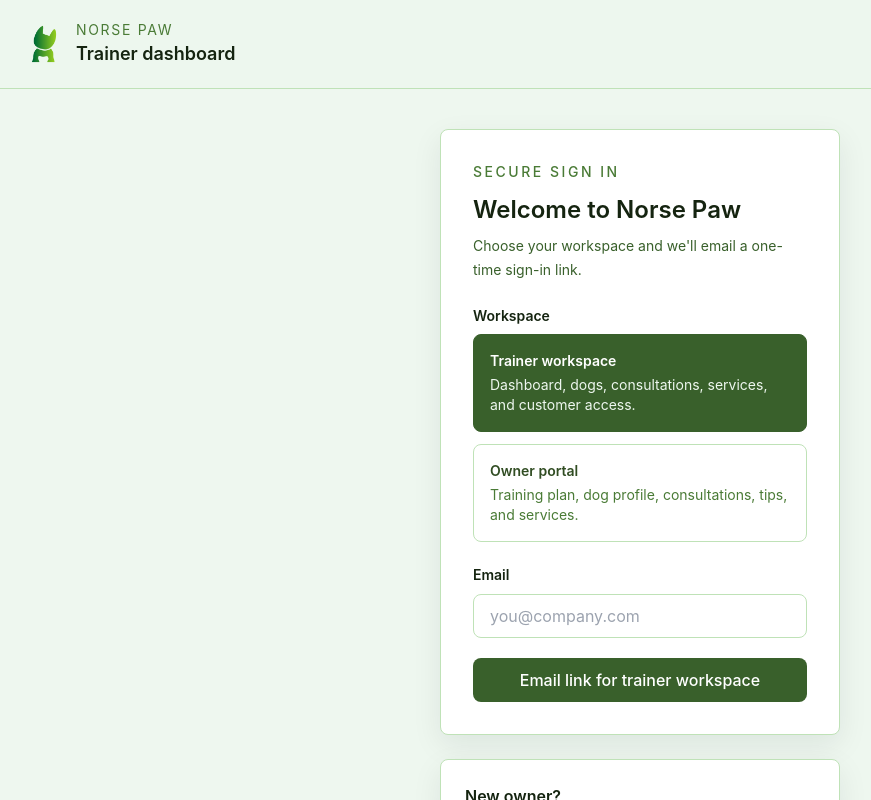
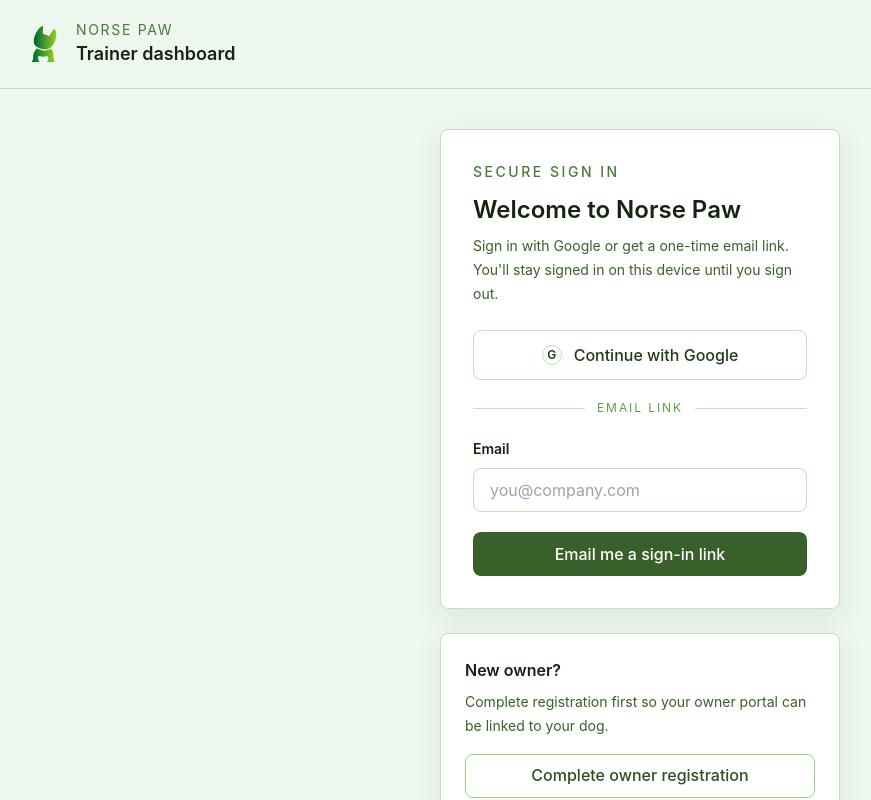
Before and after one commit to arctic-byte-as/doglog, a Next.js app: page /login in a window 1280 px wide. Shown: the top 800 px of the page, without its empty margins (0-871 px from the left). Built offline with nearby package versions, Linux system fonts and the light colour scheme.

Commit message:
Simplify Supabase login flow

```diff
--- a/app/auth/callback/route.ts
+++ b/app/auth/callback/route.ts
@@ -1,14 +1,29 @@
 import { NextResponse } from 'next/server';
 import { createClient } from '@/lib/supabase/server';
+
+const allowedRedirects = new Set(['/auth/resolve', '/dashboard', '/customer', '/register/owner', '/login']);
+
+function safeRedirectPath(value: string | null) {
+  if (!value) return '/auth/resolve';
+  if (!value.startsWith('/')) return '/auth/resolve';
+
+  const path = value.split('?')[0];
+  return allowedRedirects.has(path) ? value : '/auth/resolve';
+}
 
 export async function GET(request: Request) {
   const requestUrl = new URL(request.url);
   const code = requestUrl.searchParams.get('code');
-  const next = requestUrl.searchParams.get('next') || '/dashboard';
+  const next = safeRedirectPath(requestUrl.searchParams.get('next'));
 
   if (code) {
     const supabase = createClient();
-    await supabase.auth.exchangeCodeForSession(code);
+    const { error } = await supabase.auth.exchangeCodeForSession(code);
+    if (error) {
+      return NextResponse.redirect(new URL('/login?error=auth-callback', requestUrl.origin));
+    }
+  } else {
+    return NextResponse.redirect(new URL('/login?error=missing-code', requestUrl.origin));
   }
 
   return NextResponse.redirect(new URL(next, requestUrl.origin));
--- /dev/null
+++ b/app/auth/resolve/route.ts
@@ -0,0 +1,21 @@
+import { NextResponse } from 'next/server';
+import { getCurrentUser } from '@/lib/auth';
+
+export async function GET(request: Request) {
+  const requestUrl = new URL(request.url);
+  const user = await getCurrentUser();
+
+  if (!user) {
+    return NextResponse.redirect(new URL('/login', requestUrl.origin));
+  }
+
+  if (user.modes.includes('ADMIN')) {
+    return NextResponse.redirect(new URL('/dashboard', requestUrl.origin));
+  }
+
+  if (user.modes.includes('CUSTOMER')) {
+    return NextResponse.redirect(new URL('/customer', requestUrl.origin));
+  }
+
+  return NextResponse.redirect(new URL(`/login?error=account-not-linked&email=${encodeURIComponent(user.email)}`, requestUrl.origin));
+}
--- a/app/login/page.tsx
+++ b/app/login/page.tsx
@@ -1,32 +1,35 @@
 "use client";
 
-import { useState } from 'react';
+import { useEffect, useState } from 'react';
 import Link from 'next/link';
 import Logo from '@/components/Logo';
 import { createClient } from '@/lib/supabase/client';
 
-type LoginMode = 'trainer' | 'owner';
+const authRedirectPath = '/auth/callback?next=/auth/resolve';
 
-const loginModes: Record<LoginMode, { label: string; description: string; destination: string }> = {
-  trainer: {
-    label: 'Trainer workspace',
-    description: 'Dashboard, dogs, consultations, services, and customer access.',
-    destination: '/dashboard',
-  },
-  owner: {
-    label: 'Owner portal',
-    description: 'Training plan, dog profile, consultations, tips, and services.',
-    destination: '/customer',
-  },
-};
+function authRedirectUrl() {
+  return `${window.location.origin}${authRedirectPath}`;
+}
 
 export default function LoginPage() {
   const [email, setEmail] = useState('');
-  const [mode, setMode] = useState<LoginMode>('trainer');
   const [loading, setLoading] = useState(false);
+  const [googleLoading, setGoogleLoading] = useState(false);
   const [sent, setSent] = useState(false);
   const [error, setError] = useState('');
-  const selectedMode = loginModes[mode];
+
+  useEffect(() => {
+    const params = new URLSearchParams(window.location.search);
+    const errorCode = params.get('error');
+    if (!errorCode) return;
+
+    if (errorCode === 'account-not-linked') {
+      setError('This email is signed in, but it is not linked to a Doglog account yet. New owners should complete registration first.');
+      return;
+    }
+
+    setError('Sign-in could not be completed. Please try again.');
+  }, []);
 
   async function handleSubmit(e: React.FormEvent) {
     e.preventDefault();
@@ -36,7 +39,7 @@
     const { error: signInError } = await supabase.auth.signInWithOtp({
       email,
       options: {
-        emailRedirectTo: `${window.location.origin}/auth/callback?next=${encodeURIComponent(selectedMode.destination)}`,
+        emailRedirectTo: authRedirectUrl(),
       },
     });
     setLoading(false);
@@ -47,6 +50,24 @@
     }
 
     setSent(true);
+  }
+
+  async function handleGoogleSignIn() {
+    setGoogleLoading(true);
+    setError('');
+
+    const supabase = createClient();
+    const { error: signInError } = await supabase.auth.signInWithOAuth({
+      provider: 'google',
+      options: {
+        redirectTo: authRedirectUrl(),
+      },
+    });
+
+    if (signInError) {
+      setGoogleLoading(false);
+      setError(signInError.message || 'Could not start Google sign-in. Check the Supabase Auth provider settings.');
+    }
   }
 
   return (
@@ -62,15 +83,14 @@
             <p className="text-sm font-medium uppercase tracking-[0.18em] text-brand-600">Secure sign in</p>
             <h1 className="mt-3 text-2xl font-semibold text-brand-950">Welcome to Norse Paw</h1>
             <p className="mt-2 text-sm leading-6 text-brand-700">
-              Choose your workspace and we&apos;ll email a one-time sign-in link.
+              Sign in with Google or get a one-time email link. You&apos;ll stay signed in on this device until you sign out.
             </p>
 
             {sent ? (
               <div className="mt-6 rounded-xl border border-brand-200 bg-brand-50 p-5 text-sm text-brand-800">
                 <p className="font-semibold text-brand-950">Check {email} for your sign-in link.</p>
                 <p className="mt-2 leading-6">
-                  It will open the {selectedMode.label.toLowerCase()} on this site. If it lands on an error page, the callback URL for this
-                  environment needs to be added in the auth settings.
+                  The link will open Doglog and take you to the right workspace for your account.
                 </p>
                 <button
                   type="button"
@@ -85,30 +105,21 @@
               </div>
             ) : (
               <form onSubmit={handleSubmit} className="mt-6 space-y-5">
-                <fieldset>
-                  <legend className="text-sm font-semibold text-brand-950">Workspace</legend>
-                  <div className="mt-2 grid gap-3">
-                    {(Object.keys(loginModes) as LoginMode[]).map((loginMode) => {
-                      const option = loginModes[loginMode];
-                      const selected = mode === loginMode;
+                <button
+                  type="button"
+                  onClick={handleGoogleSignIn}
+                  disabled={googleLoading || loading}
+                  className="flex w-full items-center justify-center gap-3 rounded-lg border border-brand-200 bg-white px-4 py-3 font-medium text-brand-900 transition hover:border-brand-300 hover:bg-brand-50 disabled:opacity-60"
+                >
+                  <span className="flex h-5 w-5 items-center justify-center rounded-full border border-brand-200 text-xs font-semibold">G</span>
+                  {googleLoading ? 'Opening Google...' : 'Continue with Google'}
+                </button>
 
-                      return (
-                        <button
-                          key={loginMode}
-                          type="button"
-                          onClick={() => setMode(loginMode)}
-                          className={`rounded-lg border p-4 text-left transition ${
-                            selected ? 'border-brand-700 bg-brand-700 text-white' : 'border-brand-200 bg-white text-brand-800 hover:border-brand-400'
-                          }`}
-                          aria-pressed={selected}
-                        >
-                          <span className="block text-sm font-semibold">{option.label}</span>
-                          <span className={`mt-1 block text-sm leading-5 ${selected ? 'text-brand-50' : 'text-brand-600'}`}>{option.description}</span>
-                        </button>
-                      );
-                    })}
-                  </div>
-                </fieldset>
+                <div className="flex items-center gap-3 text-xs uppercase tracking-[0.16em] text-brand-500">
+                  <span className="h-px flex-1 bg-brand-200" />
+                  <span>Email link</span>
+                  <span className="h-px flex-1 bg-brand-200" />
+                </div>
 
                 <label className="block">
                   <span className="text-sm font-semibold text-brand-950">Email</span>
@@ -123,7 +134,7 @@
                 </label>
 
                 <button type="submit" className="w-full rounded-lg bg-brand-700 px-4 py-2 font-medium text-white disabled:opacity-60" disabled={loading}>
-                  {loading ? 'Sending link...' : `Email link for ${selectedMode.label.toLowerCase()}`}
+                  {loading ? 'Sending link...' : 'Email me a sign-in link'}
                 </button>
 
                 {error ? <p className="rounded-lg border border-red-200 bg-red-50 px-3 py-2 text-sm text-red-800">{error}</p> : null}
```
Also changed, not shown: 3 other files (tests, documents, lock files or other folders).
